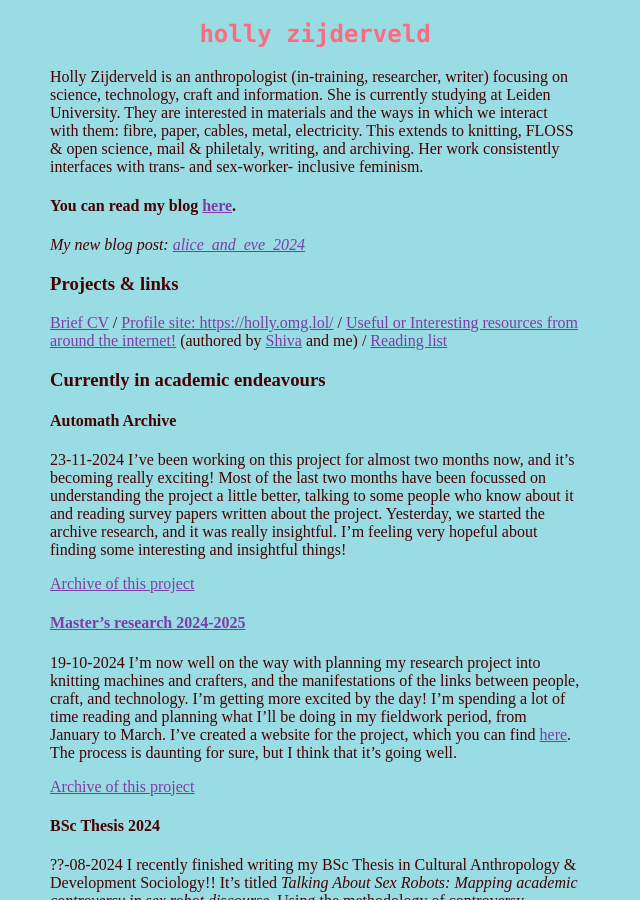
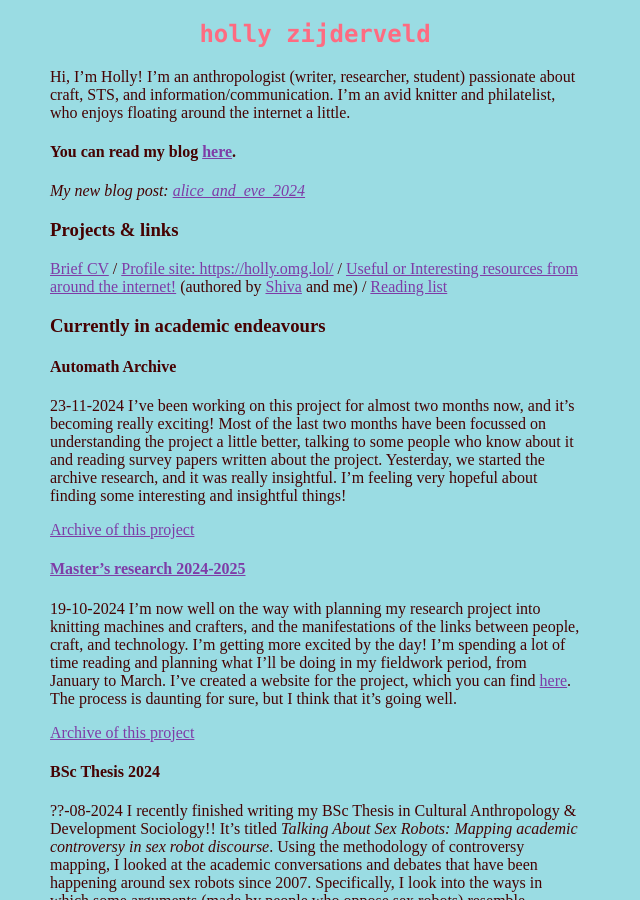
Before and after one commit to hollyz1jderveld/hollyz1jderveld.github.io, a Jekyll site: the page built from index.md, in a window 1280 px wide and 900 px high. Shown: the whole window, without its empty margins (0-640 px from the left). Built offline with Jekyll 4.4.1, drawn with Linux system fonts in a browser that asks for light colours; some web fonts are replaced; Markdown is read by kramdown in place of the engine named in the settings; our own code applies the rules of GitHub Pages for plain Markdown files.

Commit message:
bio update

```diff
--- a/index.md
+++ b/index.md
@@ -4,7 +4,7 @@ layout: default
 
 ## holly zijderveld
 
-Holly Zijderveld is an anthropologist (in-training, researcher, writer) focusing on science, technology, craft and information. She is currently studying at Leiden University. They are interested in materials and the ways in which we interact with them: fibre, paper, cables, metal, electricity. This extends to knitting, FLOSS & open science, mail & philetaly, writing, and archiving. Her work consistently interfaces with trans- and sex-worker- inclusive feminism.
+Hi, I'm Holly! I'm an anthropologist (writer, researcher, student) passionate about craft, STS, and information/communication. I'm an avid knitter and philatelist, who enjoys floating around the internet a little.
 
 #### You can read my blog [here](https://hollyz1jderveld.github.io/blog/contents).
 *My new blog post: [alice_and_eve_2024](https://hollyz1jderveld.github.io/blog/pages/aae_2024)*
```
